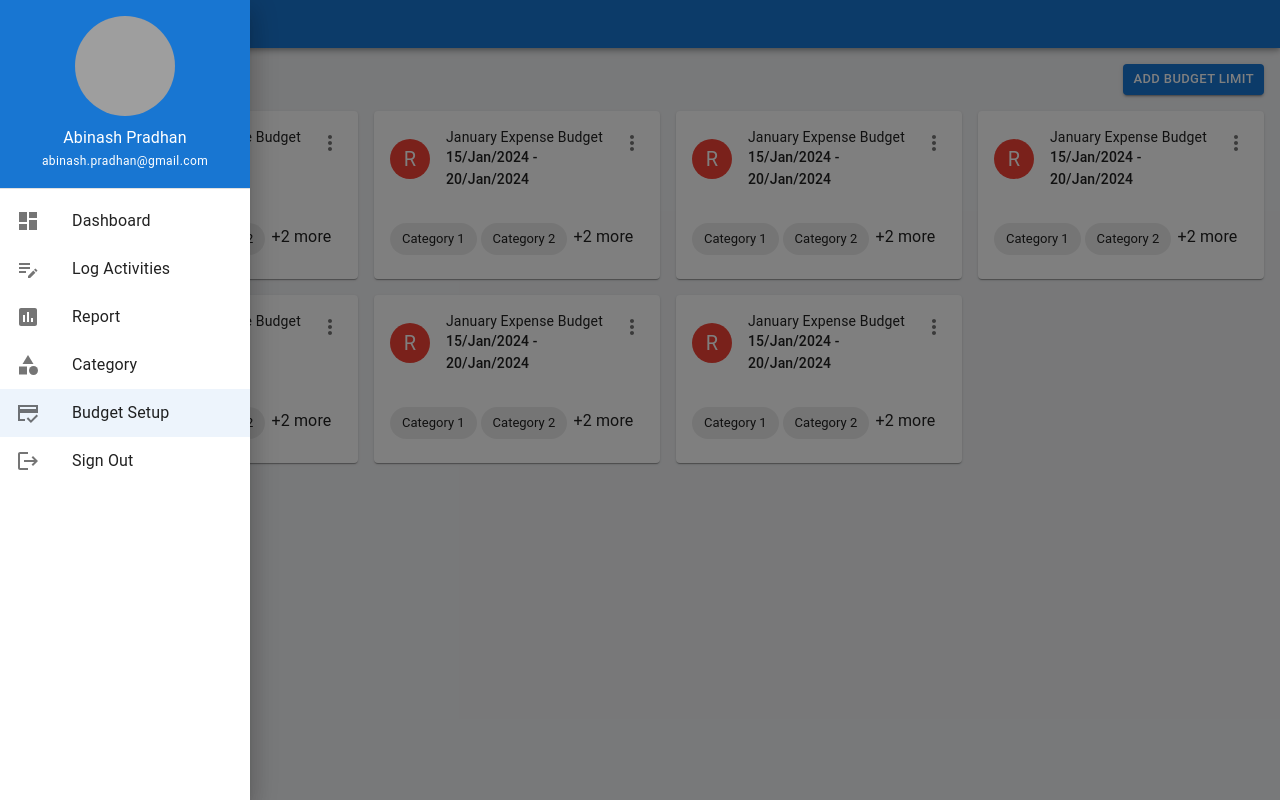
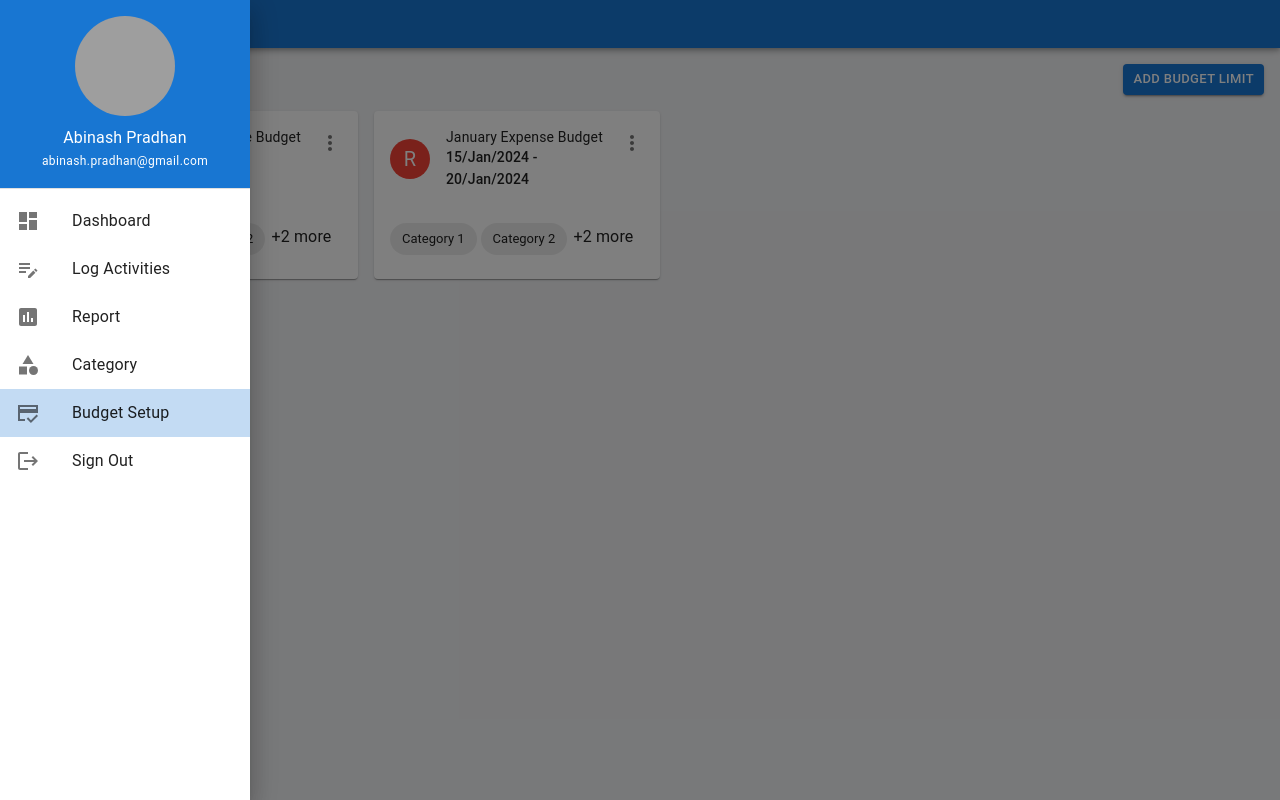
Before and after one commit to AbinashBapu/expense-tracker-webapp, a Next.js app: page /budgeting in a window 1280 px wide. Both pictures are taken after a click on the button 32 px from the left and 24 px from the top of the page. Built offline with nearby package versions, Linux system fonts and the light colour scheme; grey boxes are pictures that could not be loaded.

Commit message:
minor changes
minor changes

```diff
--- a/src/app/(postAuth)/budgeting/page.tsx
+++ b/src/app/(postAuth)/budgeting/page.tsx
@@ -167,7 +167,7 @@ export default function BudgetPage() {
       </Box>
 
       <Grid container spacing={2} mt={1}>
-        {[1, 2, 3, 4, 5, 6, 7].map((item) => (
+        {[1, 56].map((item) => (
           <Fragment key={item}>
             <Grid size={3}>
               <Card sx={{ maxWidth: 345 }}>
--- a/src/components/common/sidebar.tsx
+++ b/src/components/common/sidebar.tsx
@@ -61,9 +61,21 @@ export default function SideNavBar({
       <List>
         {MENUS.map((menu, index) => (
           <ListItem key={menu.name + "__" + index} disablePadding>
-            <ListItemButton href={menu.url} selected={pathName === menu.url}>
+            <ListItemButton
+              href={menu.url}
+              sx={{
+                backgroundColor: pathName === menu.url ? "#1876d242" : "",
+                // color: pathName === menu.url ? "white" : "",
+              }}
+            >
               <ListItemIcon>
-                <menu.icon />
+                <menu.icon
+                  sx={
+                    {
+                      // color: pathName === menu.url ? "white" : "",
+                    }
+                  }
+                />
               </ListItemIcon>
               <ListItemText primary={menu.name} />
             </ListItemButton>
```
